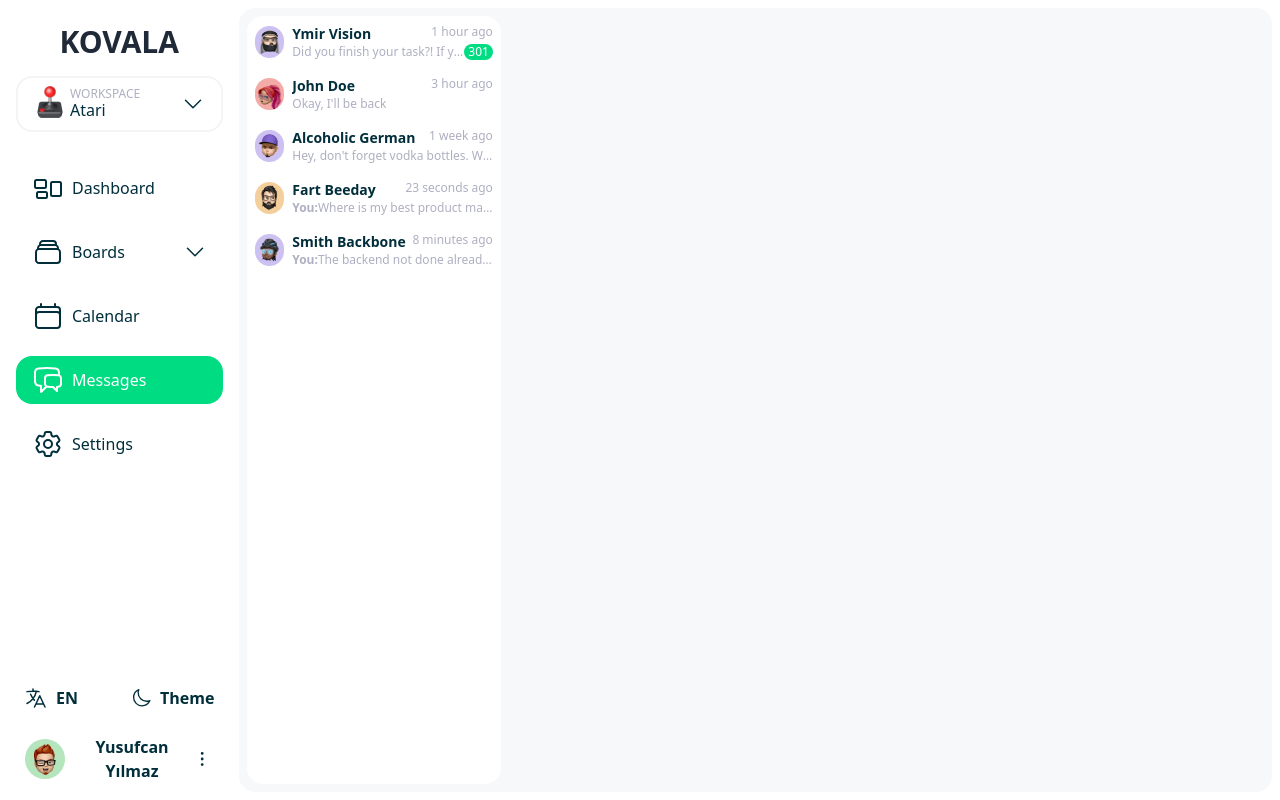
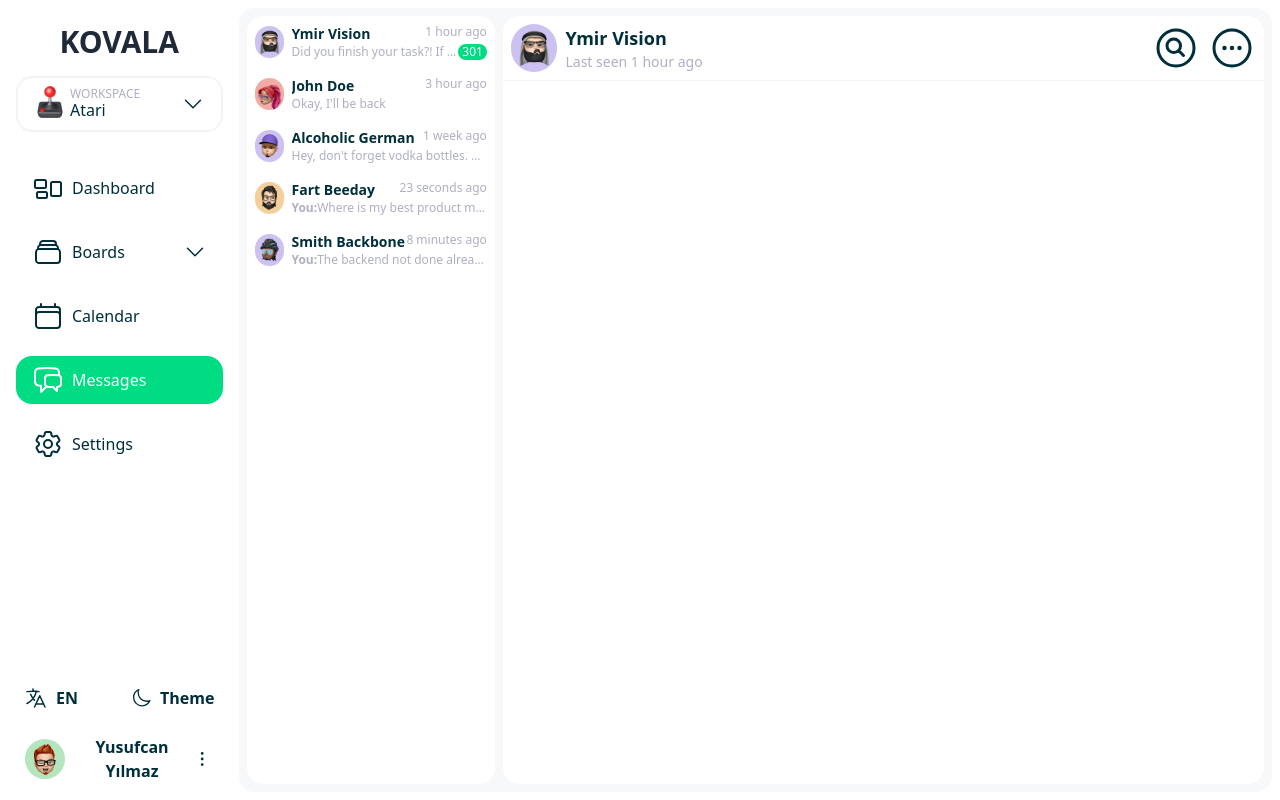
Before and after one commit to YusufcanY/kovala, a Nuxt app: page /messages in a window 1280 px wide. Both pictures are taken after a click on the button 373 px from the left and 42 px from the top of the page. Built offline with nearby package versions, Linux system fonts and the light colour scheme.

Commit message:
feat: messages content header added. minor refactors and improvements

```diff
--- /dev/null
+++ b/components/messages/Content.vue
@@ -0,0 +1,53 @@
+<script setup lang="ts">
+  import {
+    EllipsisHorizontalCircleIcon,
+    MagnifyingGlassCircleIcon,
+  } from '@heroicons/vue/24/outline'
+  import type { Message } from '@/types/Messages'
+  const messages = useState<Message[]>('messages')
+  const activeMessageID = useState<number | null>('activeMessageID', () => null)
+  const getMessagerById = computed(() =>
+    messages.value.find(({ id }) => {
+      return id === activeMessageID.value
+    })
+  )
+</script>
+<template>
+  <div v-if="activeMessageID" class="flex flex-col">
+    <button
+      class="relative grid w-full grid-cols-12 items-center justify-between border-b border-gray-100 p-2 transition-all duration-200"
+    >
+      <div class="col-span-4 grid w-full grid-cols-16 space-x-2">
+        <div class="col-span-3 flex items-center justify-center">
+          <img
+            alt=""
+            class="h-full rounded-full"
+            :src="getMessagerById?.from_image"
+          />
+        </div>
+        <div class="col-span-13">
+          <div class="flex w-full flex-col items-start">
+            <span class="truncate text-lg font-bold">{{
+              getMessagerById?.from
+            }}</span>
+            <span class="whitespace-nowrap text-sm text-[#AEAFC1]">
+              Last seen {{ getMessagerById?.time }}</span
+            >
+          </div>
+        </div>
+      </div>
+      <div class="col-span-8 flex justify-end space-x-2">
+        <button
+          class="rounded-full transition-all duration-200 hover:bg-primary-accent hover:text-white"
+        >
+          <MagnifyingGlassCircleIcon class="w-12" />
+        </button>
+        <button
+          class="rounded-full transition-all duration-200 hover:bg-primary-accent hover:text-white"
+        >
+          <EllipsisHorizontalCircleIcon class="w-12" />
+        </button>
+      </div>
+    </button>
+  </div>
+</template>
--- /dev/null
+++ b/components/messages/Sidebar.vue
@@ -0,0 +1,90 @@
+<script setup lang="ts">
+  import Draggable from 'vuedraggable'
+  import type { Message } from '@/types/Messages'
+  const messages = useState<Message[]>('messages', () => [
+    {
+      id: 1,
+      from: 'Ymir Vision',
+      from_image: '/memojis/memoji-1.jpg',
+      message: "Did you finish your task?! If you didn't you are fired!!!",
+      time: '1 hour ago',
+      notifications: 301,
+    },
+    {
+      id: 2,
+      from: 'John Doe',
+      from_image: '/memojis/memoji-3.jpg',
+      message: "Okay, I'll be back",
+      time: '3 hour ago',
+    },
+    {
+      id: 3,
+      from: 'Alcoholic German',
+      from_image: '/memojis/memoji-5.jpg',
+      message:
+        "Hey, don't forget vodka bottles. We'll drink that bottles like hell",
+      time: '1 week ago',
+    },
+    {
+      id: 4,
+      from: 'Fart Beeday',
+      from_image: '/memojis/memoji-4.jpg',
+      is_last_message_from_you: true,
+      message: 'Where is my best product manager!!',
+      time: '23 seconds ago',
+    },
+    {
+      id: 5,
+      from: 'Smith Backbone',
+      from_image: '/memojis/memoji-2.jpg',
+      is_last_message_from_you: true,
+      message: 'The backend not done already??!!',
+      time: '8 minutes ago',
+    },
+  ])
+  const activeMessageID = useState<number | null>('activeMessageID', () => null)
+</script>
+<template>
+  <Draggable
+    v-if="messages && messages[0]"
+    v-model="messages"
+    group="messages"
+    item-key="id"
+  >
+    <template #item="{ element }">
+      <button
+        class="relative flex w-full items-center justify-between p-2 transition-all duration-200 hover:bg-gray-100 active:bg-white"
+        @click="activeMessageID = element.id"
+      >
+        <div class="grid w-full grid-cols-16 items-center space-x-2">
+          <img
+            alt=""
+            class="col-span-2 h-8 w-8 rounded-full"
+            :src="element.from_image"
+          />
+          <div class="col-span-14 items-start">
+            <div class="flex w-full justify-between">
+              <span class="truncate text-sm font-bold">{{ element.from }}</span>
+              <span class="whitespace-nowrap text-xs text-[#AEAFC1]">
+                {{ element.time }}</span
+              >
+            </div>
+            <div class="flex items-center justify-between">
+              <span class="truncate text-xs text-[#AEAFC1]">
+                <span v-if="element.is_last_message_from_you" class="font-bold"
+                  >You:</span
+                >{{ element.message }}</span
+              >
+              <div
+                v-if="element.notifications"
+                class="rounded-full bg-primary-accent px-1 text-xs text-white"
+              >
+                {{ element.notifications }}
+              </div>
+            </div>
+          </div>
+        </div>
+      </button>
+    </template>
+  </Draggable>
+</template>
--- a/pages/messages.vue
+++ b/pages/messages.vue
@@ -1,92 +1,12 @@
-<script setup lang="ts">
-  import Draggable from 'vuedraggable'
-  const messages = ref([
-    {
-      id: 1,
-      from: 'Ymir Vision',
-      from_image: '/memojis/memoji-1.jpg',
-      message: "Did you finish your task?! If you didn't you are fired!!!",
-      time: '1 hour ago',
-      notifications: 301,
-    },
-    {
-      id: 2,
-      from: 'John Doe',
-      from_image: '/memojis/memoji-3.jpg',
-      message: "Okay, I'll be back",
-      time: '3 hour ago',
-    },
-    {
-      id: 3,
-      from: 'Alcoholic German',
-      from_image: '/memojis/memoji-5.jpg',
-      message:
-        "Hey, don't forget vodka bottles. We'll drink that bottles like hell",
-      time: '1 week ago',
-    },
-    {
-      id: 4,
-      from: 'Fart Beeday',
-      from_image: '/memojis/memoji-4.jpg',
-      is_last_message_from_you: true,
-      message: 'Where is my best product manager!!',
-      time: '23 seconds ago',
-    },
-    {
-      id: 5,
-      from: 'Smith Backbone',
-      from_image: '/memojis/memoji-2.jpg',
-      is_last_message_from_you: true,
-      message: 'The backend not done already??!!',
-      time: '8 minutes ago',
-    },
-  ])
-</script>
+<script setup lang="ts"></script>
 <template>
-  <div class="grid h-full grid-cols-12 p-2">
+  <div class="grid h-full grid-cols-12 gap-x-2 p-2">
     <div class="col-span-3 h-full overflow-hidden rounded-2xl bg-white">
-      <Draggable v-model="messages" group="people" item-key="id">
-        <template #item="{ element }">
-          <button
-            class="relative flex w-full items-center justify-between p-2 transition-all duration-200 hover:bg-gray-100"
-          >
-            <div class="grid w-full grid-cols-16 items-center space-x-2">
-              <img
-                alt=""
-                class="col-span-2 h-8 w-8 rounded-full"
-                :src="element.from_image"
-              />
-              <div class="col-span-14 items-start">
-                <div class="flex w-full justify-between">
-                  <span class="truncate text-sm font-bold">{{
-                    element.from
-                  }}</span>
-                  <span class="whitespace-nowrap text-xs text-[#AEAFC1]">
-                    {{ element.time }}</span
-                  >
-                </div>
-                <div class="flex items-center justify-between">
-                  <span class="truncate text-xs text-[#AEAFC1]">
-                    <span
-                      v-if="element.is_last_message_from_you"
-                      class="font-bold"
-                      >You:</span
-                    >{{ element.message }}</span
-                  >
-                  <div
-                    v-if="element.notifications"
-                    class="rounded-full bg-primary-accent px-1 text-xs text-white"
-                  >
-                    {{ element.notifications }}
-                  </div>
-                </div>
-              </div>
-            </div>
-          </button>
-        </template>
-      </Draggable>
+      <MessagesSidebar />
     </div>
-    <div class="col-span-9"></div>
+    <div class="col-span-9 h-full overflow-hidden rounded-2xl bg-white">
+      <MessagesContent />
+    </div>
   </div>
 </template>
 <style>
```
Also changed, not shown: types/Messages.d.ts (added, +10 -0 lines).
